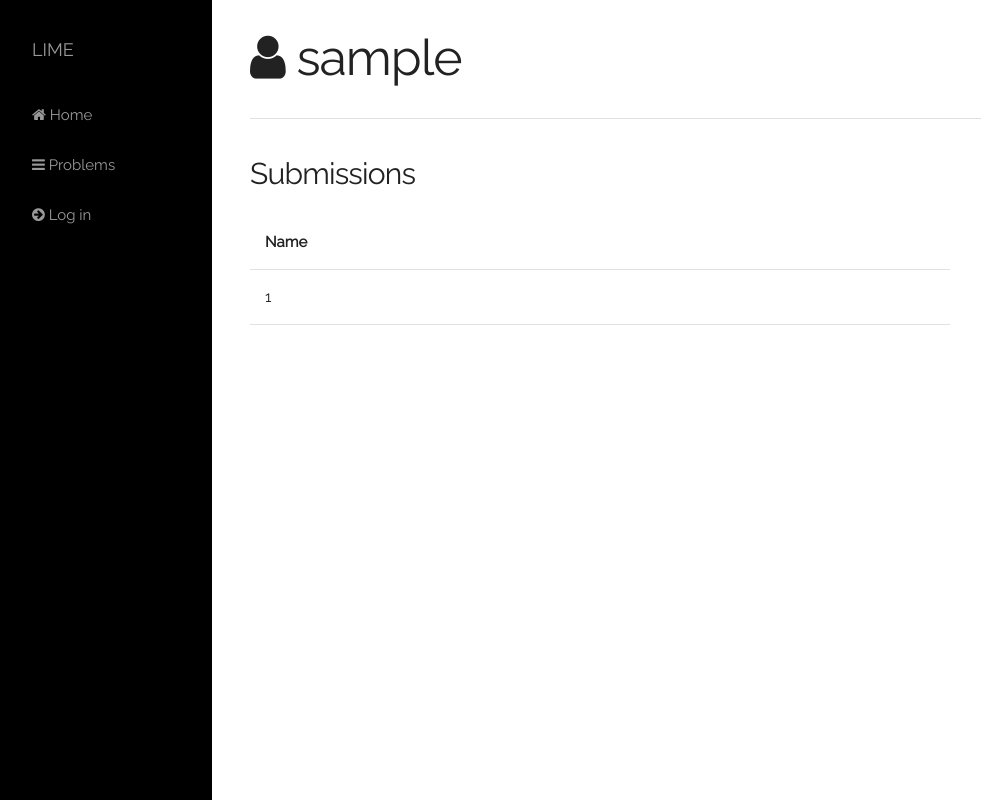
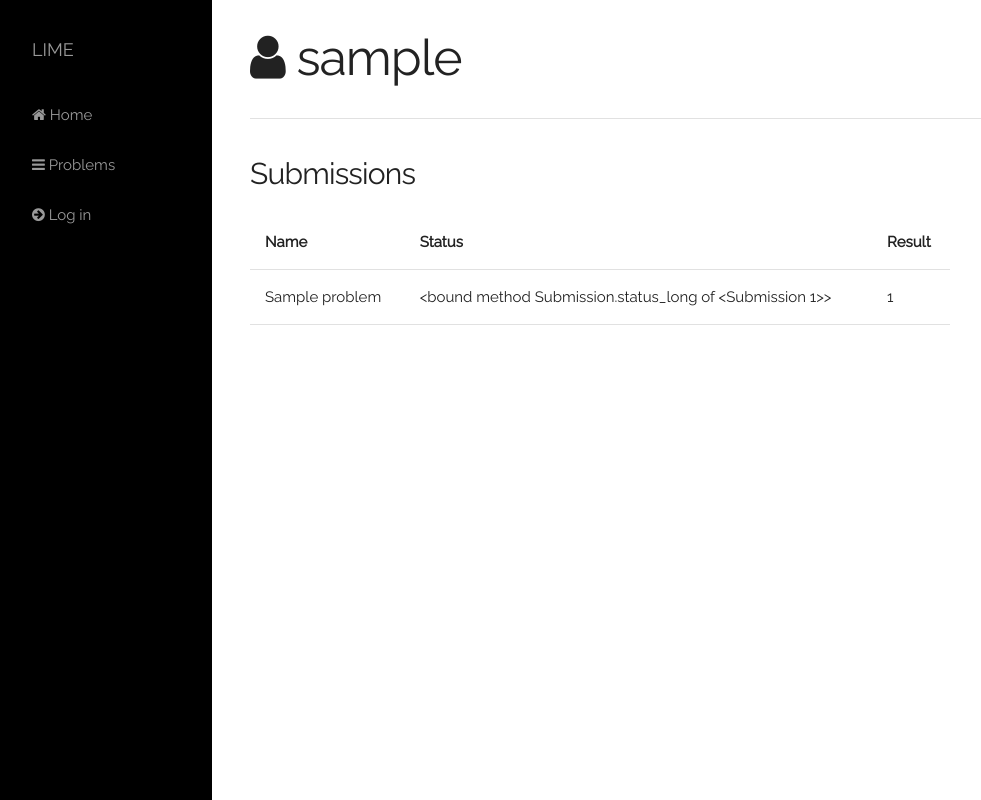
Before and after one commit to Ohllie/LimeOJ, a Flask app: template lime/app/templates/profile.html in a window 1280 px wide. Shown: the whole page, without its empty margins (8-989 px from the left). Run offline with Flask 2, Linux system fonts and the light colour scheme; the template is opened without the code that fills it: values that come from a table or form of the project are taken from there, others are empty; tables that the repository leaves empty hold one stand-in row (values such as "Sample post"); parts of the project's set-up code (start-up, migrations or seed data) failed here and were passed over; some libraries are stand-ins or nearby versions.

Commit message:
Added favicon, added problem titles to submission listing

```diff
--- a/lime/app/helpers.py
+++ b/lime/app/helpers.py
@@ -15,10 +15,10 @@ def get_current_revision():
   return subprocess.check_output(['git', 'rev-parse', '--short', 'HEAD']).decode("utf-8")
 
 
-def serialized(l):
+def serialized(l, extra=None):
   ''' Serializes a list of items '''
 
-  return [item.serialize() for item in l]
+  return [item.serialize(extra=extra) for item in l]
 
 
 def random_uid(length=4):
--- a/lime/app/routes/main.py
+++ b/lime/app/routes/main.py
@@ -26,7 +26,11 @@ def profile():
 
   with session_scope() as s:
     user = User.query.filter(User.id == user_data["id"]).first_or_404()
-    submissions = serialized(user.submissions.order_by(Submission.created_at.desc()).all())
+
+    submissions = serialized(
+      user.submissions.join(Problem).order_by(Submission.created_at.desc()).all(),
+      extra=["problem"]
+    )
 
     user = user.serialize()
 
--- a/lime/app/routes/problem.py
+++ b/lime/app/routes/problem.py
@@ -80,7 +80,7 @@ def submit(s, id):
   s.add(sub)
 
   flash("Submission successful!", "success")
-  return render_template("problem.html", problem=problem_s)
+  return redirect(url_for("problem.view_submission", id=sub.id))
 
 
 @problem.route('/submission/<id>')
--- a/lime/app/templates/base.html
+++ b/lime/app/templates/base.html
@@ -17,6 +17,8 @@
 
     <script type="text/javascript" src="/static/js/jquery-3.2.0.js"></script>
     <script type="text/javascript" src="/static/js/highlight.pack.js"></script>
+
+    <link rel="shortcut icon" href="{{ url_for('static', filename='images/favicon.ico') }}">
 
     <title>
       {% block title %}
--- a/lime/app/templates/profile.html
+++ b/lime/app/templates/profile.html
@@ -20,12 +20,16 @@ LIME - Profile
   <thead>
     <tr>
       <th>Name</th>
+      <th>Status</th>
+      <th>Result</th>
     </tr>
   </thead>
   <tbody>
     {% for s in submissions %}
       <tr class="clickable" data-href="/submission/{{ s.id }}">
-        <td>{{ s.id }}</td>
+        <td>{{ s.problem.title }}</td>
+        <td>{{ s.status_long }}</td>
+        <td>{{ s.result }}</td>
       </tr>
     {% endfor %}
   </tbody>
```
Also changed, not shown: lime/app/models.py (+5 -2 lines).
